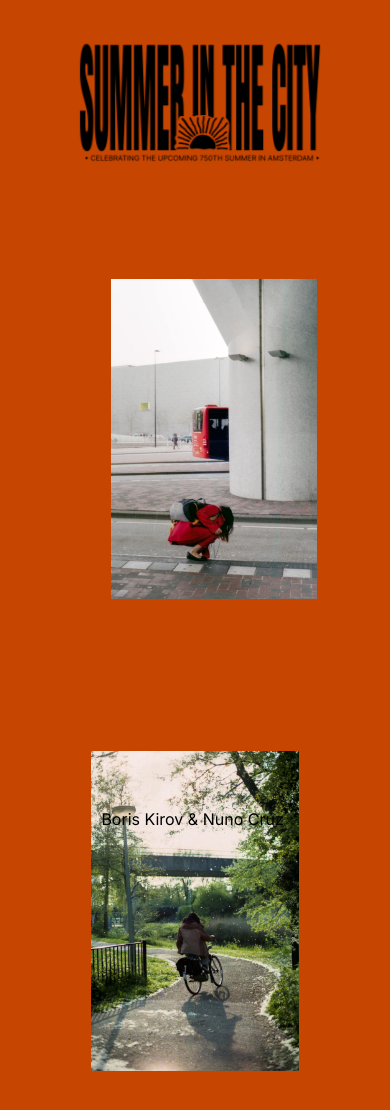
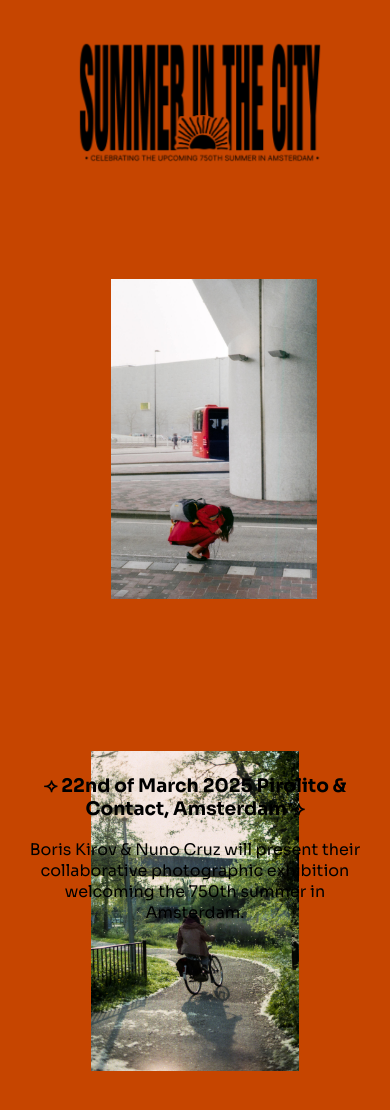
Before and after one commit to boriskirov/summer-in-the-city, a Next.js app: page / in a window 390 px wide. Shown: the top 1110 px of the page. Built offline with nearby package versions, Linux system fonts and the light colour scheme.

Commit message:
font update

```diff
--- a/src/app/globals.css
+++ b/src/app/globals.css
@@ -1,6 +1,8 @@
 body {
   padding: 0;
   margin: 0;
+  overflow: hidden;
+  font-family: system-ui;
 }
 
 main {
@@ -11,7 +13,7 @@ footer {
   width: fit-content;
   position: absolute;
   bottom: 0;
-  padding: 8px 64px;
+  padding: 32px 64px;
 }
 
 .summer {
@@ -26,6 +28,9 @@ footer {
 }
 
 @media only screen and (max-width: 480px) {
+  body {
+    overflow: visible;
+  }
   .summer {
     padding: 12px 48px;
   }
@@ -37,7 +42,8 @@ footer {
   footer {
     width: fit-content;
     position: sticky;
-    bottom: 0;
-    padding: 15px 26%;
+    bottom: -110px;
+    padding: 15px 5%;
+    text-align: center;
   }
 }
--- a/src/app/layout.js
+++ b/src/app/layout.js
@@ -1,7 +1,7 @@
 import "./globals.css";
-import { Inter } from "next/font/google";
+import { Gelasio, Inter, PT_Serif, Sora } from "next/font/google";
 
-const inter = Inter({ subsets: ["latin"] });
+const font = Sora({ subsets: ["latin"] });
 
 export const metadata = {
   title: "Create Next App",
@@ -11,7 +11,7 @@ export const metadata = {
 export default function RootLayout({ children }) {
   return (
     <html lang="en">
-      <body className={inter.className}>{children}</body>
+      <body className={font.className}>{children}</body>
     </html>
   );
 }
--- a/src/app/page.js
+++ b/src/app/page.js
@@ -67,6 +67,7 @@ export default function Index() {
       <div className="summer">
         <img src="./summer.png" />
       </div>
+
       <div
         onMouseMove={(e) => {
           manageMouseMove(e);
@@ -100,7 +101,16 @@ export default function Index() {
           );
         })}
       </div>
-      <footer>Boris Kirov & Nuno Cruz</footer>
+
+      <footer>
+        <strong>
+          <h3>⟢ 22nd of March 2025 Pirolito & Contact, Amsterdam ⟢</h3>
+        </strong>
+        <p>
+          Boris Kirov & Nuno Cruz will present their collaborative photographic
+          exhibition welcoming the 750th summer in Amsterdam.
+        </p>
+      </footer>
     </main>
   );
 }
```
